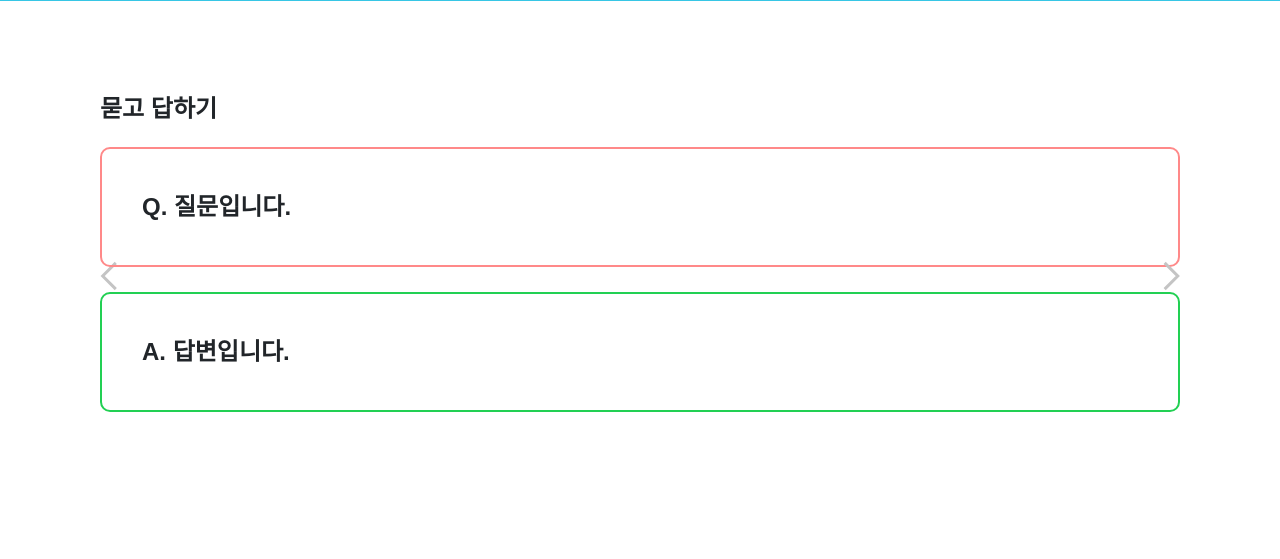
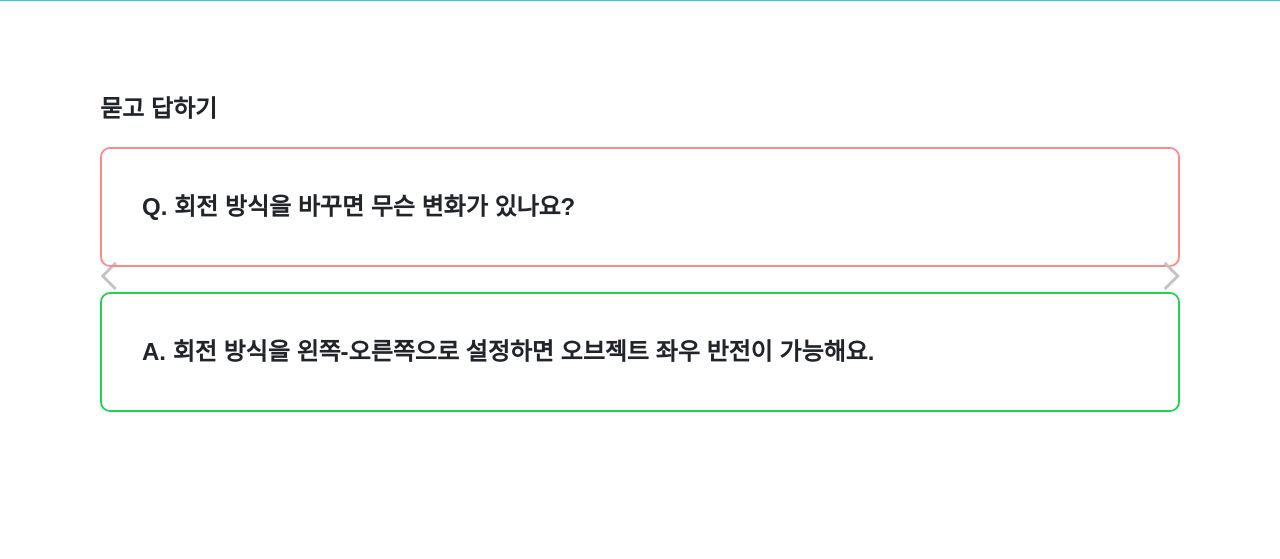
Before and after one commit to hongsy0113/Piro16_Help_Coding, a Django app: page / in a window 1280 px wide. Shown: the part 580-1139 px from the top of the page. Run offline with Django 4.2, Linux system fonts and the light colour scheme; the visitor is signed in with stand-in values (Sample User, id 1); data that the repository does not hold is empty; parts of the project's set-up code (start-up, migrations or seed data) failed here and were passed over; some libraries are stand-ins or nearby versions.

Commit message:
[ADD] 로그인 후 메인페이지 예시질문 추가

```diff
--- a/templates/user/main.html
+++ b/templates/user/main.html
@@ -37,26 +37,26 @@
             <div class="main__qna__slideinner">
                 <div class="main__qna__box">
                     <div class="main__qna__question">
-                        <p>Q. 질문입니다.</p>
+                        <p>Q. 회전 방식을 바꾸면 무슨 변화가 있나요?</p>
                     </div>
                     <div class="main__qna__answer">
-                        <p>A. 답변입니다.</p>
+                        <p>A. 회전 방식을 왼쪽-오른쪽으로 설정하면 오브젝트 좌우 반전이 가능해요.</p>
                     </div>
                 </div>
                 <div class="main__qna__box">
                     <div class="main__qna__question">
-                        <p>Q. 질문2입니다.</p>
+                        <p>Q. 여기서 오브젝트가 왜 원하는 대로 안 움직일까요? ㅜㅜ</p>
                     </div>
                     <div class="main__qna__answer">
-                        <p>A. 답변2입니다.</p>
+                        <p>A. 무한 반복하기를 안 넣으셨네요! </p>
                     </div>
                 </div>
                 <div class="main__qna__box">
                     <div class="main__qna__question">
-                        <p>Q. 질문3입니다.</p>
+                        <p>Q. 저도 피로그래밍에 들어갈 수 있을까요? </p>
                     </div>
                     <div class="main__qna__answer">
-                        <p>A. 답변3입니다.</p>
+                        <p>A. 그럼요! 나중에 대학생이 되면 피로그래밍에서 재미있게 프로그래밍해 봐요.</p>
                     </div>
                 </div>
             </div>
```
